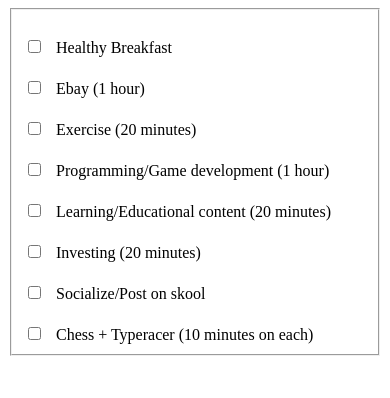
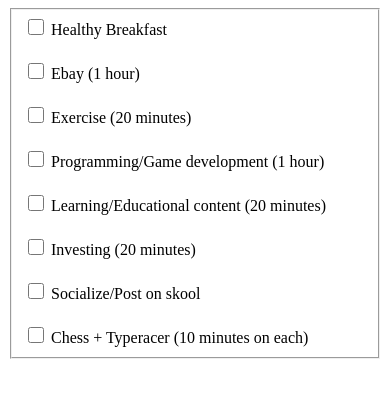
Before and after one commit to Disko21/Disko21.github.io, a plain HTML site: page index.html in a window 390 px wide. Drawn offline with Linux system fonts and the light colour scheme.

Commit message:
Update style.css

```diff
--- a/style.css
+++ b/style.css
@@ -1,8 +1,22 @@
-@media only screen and (max-width: 600px) {
-    input {
-        margin: 24px 7px 2px 4px;
+input:not(:first-child) {
+    margin-top: 12px;
+}
+
+label:not(:first-child) {
+    margin-top: 12px;
+}
+
+@media only screen and (max-width: 1200px) {
+    input:not(:first-child) {
+        margin-top: 24px;
     }
-    label {
-        margin: 7px 7px 2px 4px;
+
+    input{
+       width: 16px;
+       height: 16px;
+    }
+
+    label:not(:first-child) {
+        margin-top: 12px;
     }
 }
```
